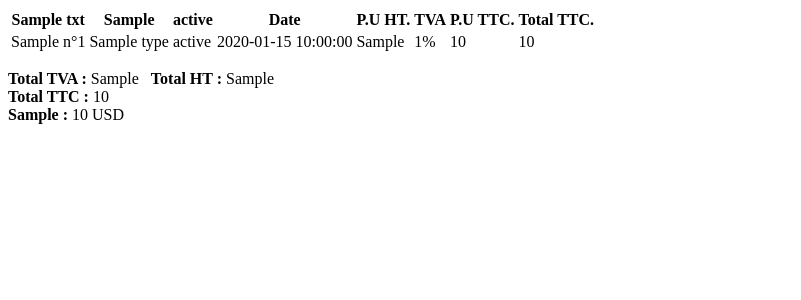
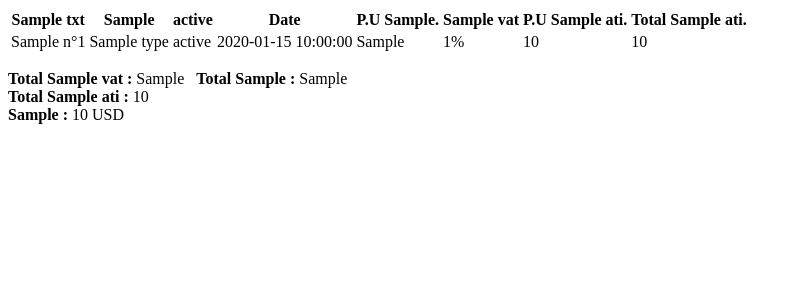
Before and after one commit to origine-cycles/oc-pdf-api, a Symfony app: template templates/modules/table-payments.html.twig in a window 1280 px wide. Shown: the top 300 px of the page, without its empty margins (0-801 px from the left). Run offline with Twig, Linux system fonts and the light colour scheme; the template is opened without the code that fills it: most values are stand-ins (such as "Sample title", 1, 10 or a date in 2020); some libraries are stand-ins or nearby versions.

Commit message:
Add translation

```diff
--- a/templates/modules/information-addresses.html.twig
+++ b/templates/modules/information-addresses.html.twig
@@ -11,7 +11,7 @@
             {% if (billing_zipcode ~ billing_city ~ billing_country)|length > 36 %} <br><br> {% endif %}
         </p>
         <p>
-            {{ txt.phone }} : 03 27 88 10 10<br>
+            {{ txt.phone }} : +33 (0)3 27 88 10 10<br>
             Email : contact@origine-cycles.com
         </p>
 
--- a/templates/modules/table-payments.html.twig
+++ b/templates/modules/table-payments.html.twig
@@ -5,10 +5,10 @@
             <th>{{ txt.payment_type }}</th>
             <th>{{ txt.payment_status }}</th>
             <th>Date</th>
-            <th class="txt-right">P.U HT.</th>
-            <th class="txt-right">TVA</th>
-            <th class="txt-right">P.U TTC.</th>
-            <th class="txt-right">Total TTC.</th>
+            <th class="txt-right">P.U {{ txt.df }}.</th>
+            <th class="txt-right">{{ txt.vat }}</th>
+            <th class="txt-right">P.U {{ txt.ati }}.</th>
+            <th class="txt-right">Total {{ txt.ati }}.</th>
         </tr>
     </thead>
     <tbody>
@@ -37,10 +37,10 @@
 </table>
 <div class="other-pages"></div>
 <p class="txt-right">
-    <strong>Total TVA :</strong> {{ amount_vat }} &nbsp;
-    <strong>Total HT :</strong> {{ amount_without_vat }}<br>
+    <strong>Total {{ txt.vat }} :</strong> {{ amount_vat }} &nbsp;
+    <strong>Total {{ txt.df }} :</strong> {{ amount_without_vat }}<br>
     <strong>
-        Total TTC
+        Total {{ txt.ati }}
         {% if deposit_or_credit is defined %}
             {% if deposit_or_credit == 'CREDIT' %}
                 {{ txt.toCredit }}
@@ -53,7 +53,7 @@
     {% if balance is not same as(null)  %}
         <strong>{{ txt.balance_after_payment }} :</strong>
         {% if balance == 0 %}
-            <span class="vert">Soldé (0 {{ currency }})</span>
+            <span class="vert">{{ txt.paid }} (0 {{ currency }})</span>
         {% elseif balance < 0 %}
             <span class="rouge">{{ balance }} {{ currency }}</span>
         {% elseif balance > 0 %}
```
Also changed, not shown: templates/payment-summary.html.twig (+5 -5 lines).
